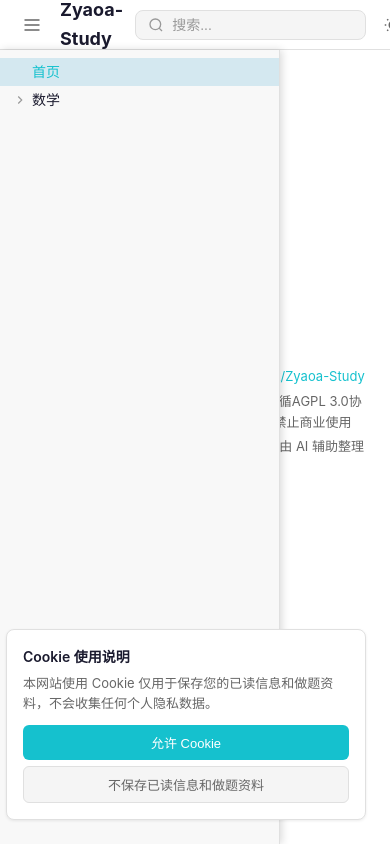
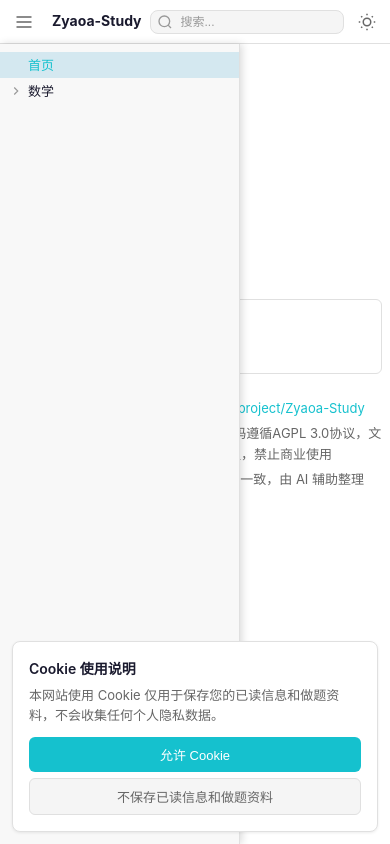
Before and after one commit to itnproject/Zyaoa-Study, a plain HTML site: page index.html in a window 390 px wide. Drawn offline with nearby package versions, Linux system fonts and the light colour scheme.

Commit message:
feat: 完善移动端适配

```diff
--- a/css/style.css
+++ b/css/style.css
@@ -682,6 +682,7 @@ body.dark-mode .search-highlight {
         height: calc(100vh - var(--topbar-height));
         z-index: 1000;
         box-shadow: 2px 0 8px rgba(0, 0, 0, 0.15);
+        width: 260px;
     }
 
     .sidebar.collapsed {
@@ -689,27 +690,17 @@ body.dark-mode .search-highlight {
     }
 
     .top-bar-center {
-        margin: 0 12px;
+        margin: 0 8px;
+        max-width: none;
+        flex: 1;
     }
 
-    .content-body {
-        padding: 20px 16px;
+    .search-box {
+        padding: 4px 8px;
     }
 
-    .content-article {
-        padding: 20px;
-    }
-
-    .features {
-        grid-template-columns: 1fr;
-    }
-
-    .hero-section {
-        padding: 24px;
-    }
-
-    .hero-section h1 {
-        font-size: 24px;
+    .search-box input {
+        font-size: 13px;
     }
 
     .top-bar-left {
@@ -719,4 +710,153 @@ body.dark-mode .search-highlight {
     .top-bar-right {
         min-width: auto;
     }
+
+    .logo {
+        font-size: 16px;
+    }
+
+    .content-body {
+        padding: 16px 12px;
+    }
+
+    .content-article {
+        padding: 16px 12px;
+    }
+
+    .content-article h1 {
+        font-size: 22px;
+    }
+
+    .content-article h2 {
+        font-size: 18px;
+    }
+
+    .content-article h3 {
+        font-size: 16px;
+    }
+
+    .content-article p {
+        font-size: 15px;
+    }
+
+    .subject-cards {
+        grid-template-columns: 1fr;
+        gap: 8px;
+    }
+
+    .subject-card {
+        padding: 12px;
+    }
+
+    .welcome-top h1 {
+        font-size: 24px;
+    }
+
+    .welcome-slogan {
+        font-size: 14px;
+    }
+
+    .welcome-meta {
+        flex-direction: column;
+        align-items: flex-start;
+        gap: 4px;
+    }
+
+    .footer-meta {
+        flex-direction: column;
+        gap: 4px;
+    }
+
+    .cookie-banner {
+        left: 12px;
+        right: 12px;
+        bottom: 12px;
+        max-width: none;
+    }
 }
+
+@media (max-width: 480px) {
+    .top-bar {
+        padding: 0 8px;
+        height: 44px;
+    }
+
+    :root {
+        --topbar-height: 44px;
+    }
+
+    .logo {
+        font-size: 14px;
+    }
+
+    .search-box {
+        padding: 3px 6px;
+    }
+
+    .search-box input {
+        font-size: 12px;
+    }
+
+    .search-box input::placeholder {
+        font-size: 12px;
+    }
+
+    .content-body {
+        padding: 12px 8px;
+    }
+
+    .content-article {
+        padding: 12px 8px;
+    }
+
+    .content-article h1 {
+        font-size: 20px;
+    }
+
+    .content-article h2 {
+        font-size: 17px;
+    }
+
+    .content-article p {
+        font-size: 14px;
+        line-height: 1.7;
+    }
+
+    .content-article ul, .content-article ol {
+        padding-left: 18px;
+    }
+
+    .content-article table {
+        font-size: 13px;
+    }
+
+    .content-article th, .content-article td {
+        padding: 6px 8px;
+    }
+
+    .welcome-top h1 {
+        font-size: 20px;
+    }
+
+    .welcome-slogan {
+        font-size: 13px;
+    }
+
+    .card-title {
+        font-size: 14px;
+    }
+
+    .card-range {
+        font-size: 12px;
+    }
+
+    .tree-header {
+        font-size: 13px;
+        height: 26px;
+        padding: 4px 8px;
+    }
+
+    .sidebar {
+        width: 240px;
+    }
+}
```
